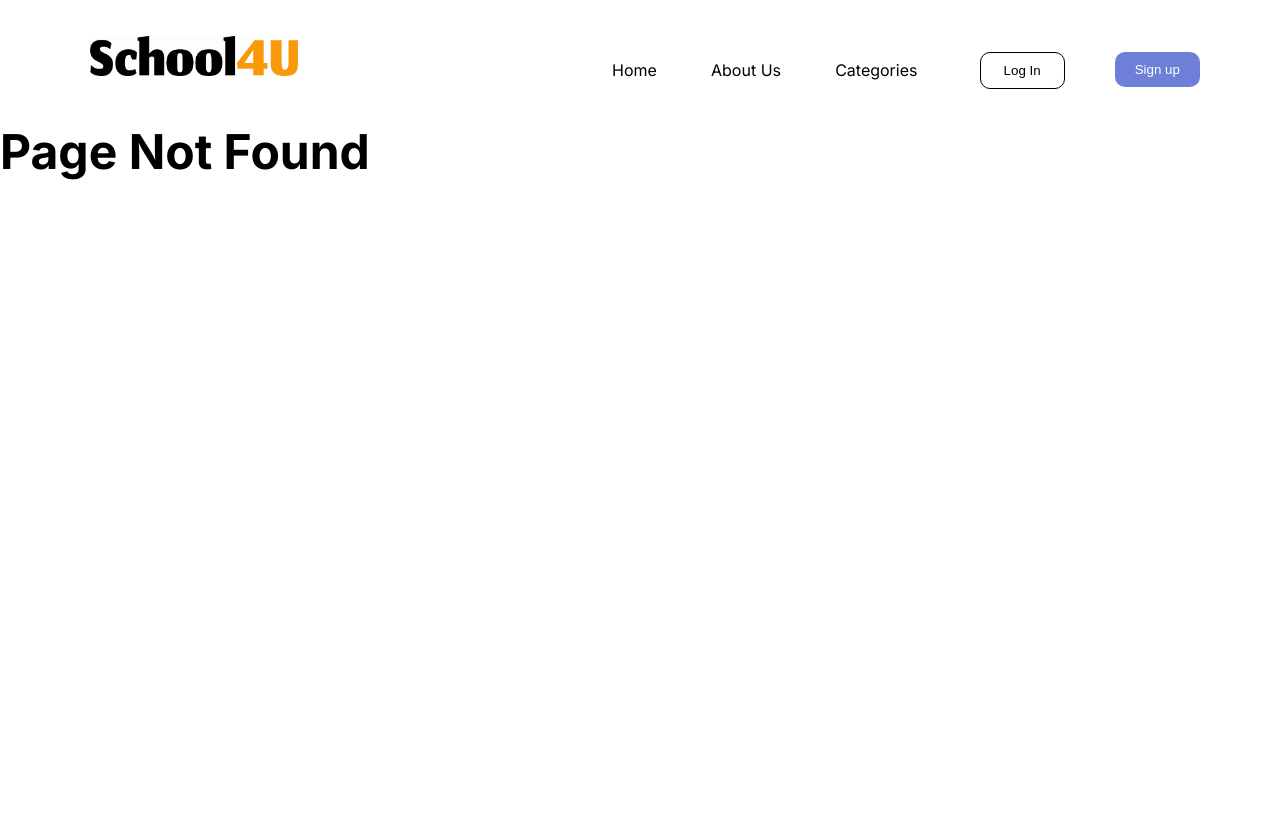
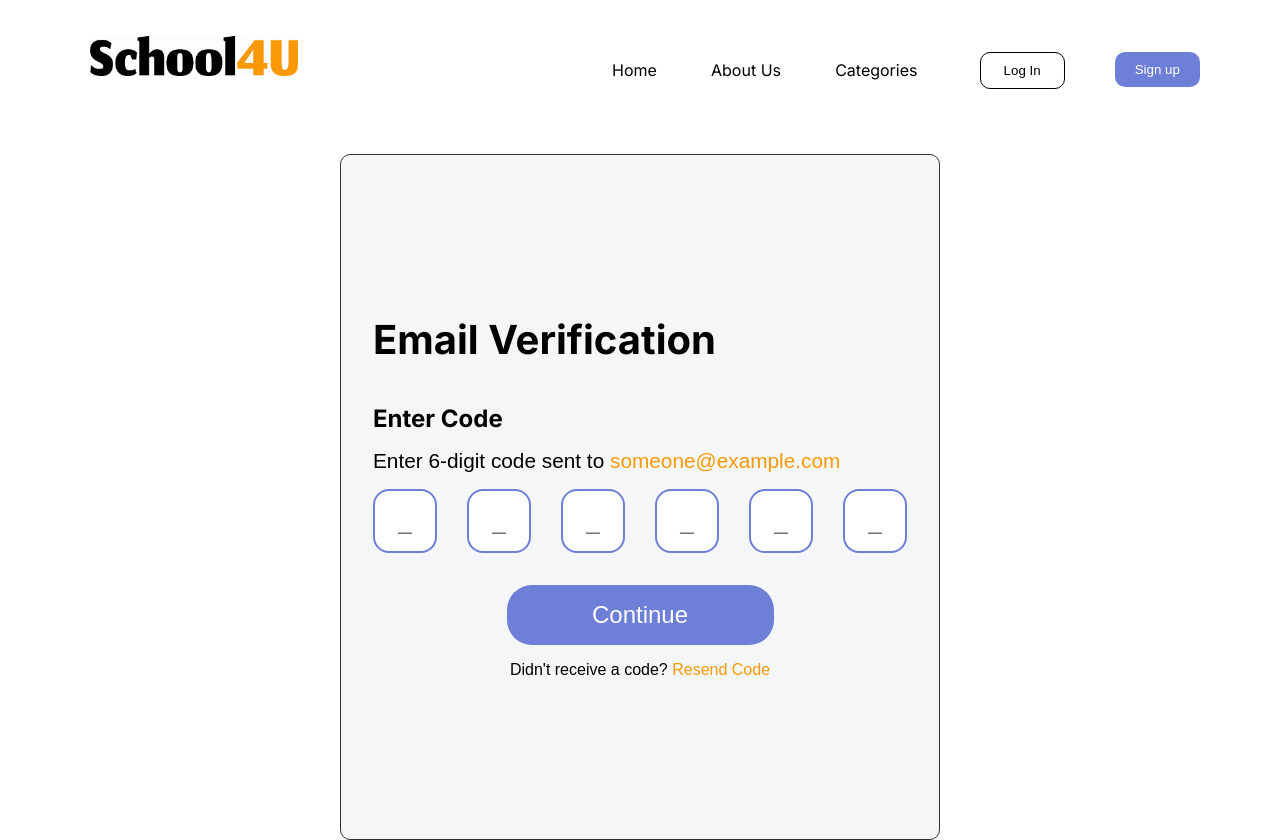
Before and after one commit to School-4U/FrontendT, a React (Vite) app: page /schoolverification in a window 1280 px wide. Before the commit this address had no page. Before the commit the page ends 800 px from the top, so only its background shows below. Built offline with nearby package versions, Linux system fonts and the light colour scheme; a web font is replaced by a local one.

Commit message:
debugging

```diff
--- a/src/App.jsx
+++ b/src/App.jsx
@@ -23,20 +23,24 @@ import { useLocation } from "react-router-dom";
 import ForgotPassword from "./pages/ForgotPassword";
 // import { AuthProvider } from './components/AuthContext';
 import { Parentprofile } from "./components/Parentprofile";
+import { Courses } from "./components/Courses";
+import { SchoolVerification } from "./pages/SchoolVerification";
+
 
 
 
 function App() {
   const location = useLocation();
   const isDashboardPage = location.pathname === "/dashboard";
-  const isSchoolDashboardPage = location.pathname === "/SchoolDashboard";
+  const isSchoolDashboardPage = location.pathname.toLowerCase().trim() === "/schooldashboard";
   const isParentProfile = location.pathname === "/Parentprofile";
+  const isCourses = location.pathname === "/Courses";
 
   return (
     <>
 
       <GlobalStyles />
-      {isDashboardPage || isSchoolDashboardPage || isParentProfile ? null : (
+      {isDashboardPage || isSchoolDashboardPage || isParentProfile || isCourses ? null : (
         <Header />
       )}
       {/* {SchoolDashboardPage ? null : <Header />} */}
@@ -49,6 +53,7 @@ function App() {
           <Route path="/popup" element={<Popup />} />
           <Route path="/Parent" element={<Parent />} />
           <Route path="/verification" element={<Verification />} />
+          <Route path="/schoolverification" element={<SchoolVerification />} />
           <Route path="/FindASchool" element={<FindASchool />} />
           <Route path="/Parentprofile" element={<Parentprofile />} />
           <Route path="/User" element={<User />} />
@@ -57,6 +62,7 @@ function App() {
           <Route path="/dashboard" element={<Dashboard />} />
           <Route path="/SchoolDashboard" element={<SchoolDashboard />} />
           <Route path="/forgot-password" element={<ForgotPassword />} />
+          <Route path="/courses" element={<Courses />} />
           <Route path="*" element={<h1>Page Not Found</h1>} />
         </Routes>
       </Container>
--- a/src/components/styles/Header.styled.jsx
+++ b/src/components/styles/Header.styled.jsx
@@ -113,6 +113,11 @@ export const Button = styled.button`
     width: 90px;
     margin: auto;
 }
+
+@media screen and (min-width: 320px) and (max-width: 768px){
+    width: 90px;
+    margin: auto;
+}
 `
 export const SignB = styled.button`
     border: none;
--- a/src/components/styles/Home.styled.jsx
+++ b/src/components/styles/Home.styled.jsx
@@ -198,7 +198,7 @@ export const WhatContainer = styled.div`
     }
 
     @media screen and (min-width: 320px) and (max-width: 768px) {
-      font-size: 16px;
+      font-size: 14px;
       margin-top: 10px;
     }
   }
@@ -245,7 +245,7 @@ export const Comments2 = styled.div`
   @media screen and (min-width: 320px) and (max-width: 768px) {
     font-size: 16px;
     padding: 20px;
-    margin-top: 20px;
+    margin: 10px 0;
   }
 `;
 export const CommentImage = styled.img`
--- a/src/pages/Dashboard.jsx
+++ b/src/pages/Dashboard.jsx
@@ -42,8 +42,10 @@ export const Dashboard = () => {
 											<h3>Community</h3>
 											</>
 											<>
+											<Link to="/Courses">
 											<FaBookOpen/>
 											<h3>Courses</h3>
+											</Link>
 											</>
 											<>
 											<FaClock/>
@@ -153,8 +155,6 @@ export const Dashboard = () => {
 										/>
 									</div>
 								</div>
-
-								<div></div>
 							</ImageContainer>
 							<ImageContainer2>
 								<div className="top">
--- a/src/pages/LoginForm.jsx
+++ b/src/pages/LoginForm.jsx
@@ -5,7 +5,7 @@ import styled from "styled-components";
 import { GoogleLogin } from "@react-oauth/google";
 import { useNavigate } from "react-router-dom";
 import axios from "axios";
-import { useAuth } from "../components/AuthContext";
+import { useAuth } from "../components/AuthContext"
 
 const FormGroup = styled.div`
   margin-bottom: 1rem;
@@ -210,11 +210,21 @@ const LoginForm = () => {
       // toast.success("Login successful");
 
       setIsLoggedIn(true);
-      navigate("/dashboard",
-          {
-            state: getData.data.data
-          }
-      );
+      if(getData.data.data.type === "parent"){
+        navigate("/dashboard",
+        {
+          state: getData.data.data
+        }
+    );
+      }
+
+    if(getData.data.data.type === "school"){
+      navigate("/Schooldashboard",
+      {
+        state: getData.data.data
+      }
+  );
+    }
 
     } catch (error) {
       // setError(error.message);
--- a/src/pages/SchoolDashboard.jsx
+++ b/src/pages/SchoolDashboard.jsx
@@ -3,8 +3,23 @@ import {  FaBookOpen, FaClock, FaHome, FaThLarge, FaUserCircle, FaCommentAlt, Fa
 import { Container } from "../components/styles/Container.styled";
   import { Link } from "react-router-dom";
   import { StyledDashboard, Sidebar, Main, Top, Right, Left, Home, User, Middle, Card, FirstCard, Active, Messages, StyledButtons, Calender, History} from "../components/styles/Dashboard.styled";
+  import { useNavigate } from "react-router-dom";
+  import { useLocation } from "react-router-dom";
+
 
   export const SchoolDashboard = () => {
+    const location = useLocation();
+	const data = location.state;
+
+
+    const navigate = useNavigate();
+
+
+ const handleLogout = () => {
+
+	navigate("/");
+
+ }
     return (
       <div>
 
@@ -51,8 +66,18 @@ import { Container } from "../components/styles/Container.styled";
                                 </Home>
                                 <User>
                                 <FaUserCircle />
-                                <h3>Brownhill School</h3>
+                                <h3>{data.name}</h3>
                                 </User>
+
+                                <button onClick={handleLogout} style={{
+                                     padding: '10px 20px',
+                                     backgroundColor: '#6e7fd7',
+                                     color: '#fff',
+                                     marginLeft: '20px',
+                                     border: 'none',
+                                     borderRadius: '5px',
+                                     cursor: 'pointer',
+                                }}>Logout</button>
                             </Left>
 
                             </Top>
@@ -61,7 +86,7 @@ import { Container } from "../components/styles/Container.styled";
                             <Card>
                                 <FirstCard>
                                     <div>
-                                    <h3>Welcome, <br/>Brownhill School</h3>
+                                    <h3>Welcome, <br/>{data.name}</h3>
                             <p>What would you like to do today?</p>
                                     </div>
 
@@ -76,7 +101,7 @@ import { Container } from "../components/styles/Container.styled";
                             <Messages>
                                 <div className="top">
                                 <h5>Lamidi</h5>
-                                <p>Hi Brownhill School, I&apos;d love to know...</p>
+                                <p>Hi {data.name}, I&apos;d love to know...</p>
                                 </div>
                                 <StyledButtons>
                                 <Link to="">Read </Link>
@@ -85,7 +110,7 @@ import { Container } from "../components/styles/Container.styled";
                             <Messages>
                                 <div className="top">
                                 <h5>Iyke</h5>
-                                <p>Hi Brownhill School, please does your...</p>
+                                <p>Hi {data.name}, please does your...</p>
                                 </div>
                                 <StyledButtons>
 
--- /dev/null
+++ b/src/pages/SchoolEmailVerification.jsx
@@ -0,0 +1,194 @@
+import styled from "styled-components";
+import { Link } from "react-router-dom";
+import GlobalStyles from "../components/styles/Global";
+import { useState } from "react";
+import { useNavigate } from "react-router-dom";
+import axios from "axios";
+
+
+const Container = styled.div`
+  width: 100%;
+  max-width: 600px;
+  margin: 0 auto;
+  padding: 10rem 2rem;
+  background-color: #f5f6f8;
+  border-radius: 10px;
+  border: 1px solid #333;
+`;
+
+const Head = styled.div`
+  & h2 {
+    font-size: 2.5rem;
+    margin-bottom: 2.5rem;
+    color: #000;
+  }
+
+  & h3 {
+    font-size: 1.5rem;
+    margin-bottom: 1rem;
+    color: #000;
+  }
+
+  & p {
+    font-size: 1.3rem;
+    color: #000;
+  }
+`;
+
+const VerificationDigits = styled.div`
+  display: flex;
+  align-items: center;
+  justify-content: space-between;
+  width: 100%;
+  margin: 1rem 0;
+
+  & input {
+    width: 12%;
+    height: 4rem;
+    border-radius: 1rem;
+    font-size: 1.5rem;
+    text-align: center;
+    outline: none;
+    border: 2px solid #6e7fd7;
+  }
+`;
+
+const AfterDigits = styled.div`
+  display: flex;
+  flex-direction: column;
+  align-items: center;
+  justify-content: center;
+  margin-top: 1rem;
+
+  & button {
+    width: 50%;
+    padding: 1rem;
+    margin: 1rem 0;
+    font-size: 1.5rem;
+    color: #fff;
+    background-color: #6e7fd7;
+    border: none;
+    border-radius: 25px;
+    cursor: pointer;
+  }
+`;
+
+const SchoolEmailVerification = () => {
+    const [verificationCode, setVerificationCode] = useState([
+        "",
+        "",
+        "",
+        "",
+        "",
+        "",
+      ]);
+      const [verificationResult, setVerificationResult] = useState(null);
+
+      const handleInputChange = (index, value) => {
+        const newVerificationCode = [...verificationCode];
+        newVerificationCode[index] = value;
+        setVerificationCode(newVerificationCode);
+      };
+
+      const handleKeyDown = (e, index) => {
+        const { value } = e.target;
+
+        // Limit input to a single numeric character
+        if (value.length > 1 || Number.isNaN(value)) {
+          e.preventDefault(); // Prevent invalid input
+          return;
+        }
+
+        // Update state with the valid digit
+        setVerificationCode((prevCode) => {
+          const newCode = [...prevCode];
+          newCode[index] = value;
+          return newCode;
+        });
+
+        // Move focus to the next empty input on digit entry
+        if (value.length === 1 && index < 5) {
+          const nextInput = document.getElementById(`input-${index + 1}`);
+          if (nextInput.value === "") {
+            nextInput.focus();
+          }
+        }
+
+        // Move focus to the previous input on backspace
+        if (value.length === 0 && index > 0) {
+          const prevInput = document.getElementById(`input-${index - 1}`);
+          prevInput.focus();
+        }
+      };
+
+      const navigate = useNavigate();
+      const handleSubmit = async (e) => {
+        e.preventDefault();
+
+        try {
+          const otp = verificationCode.join("");
+          console.log(typeof otp, "otp here");
+
+          const response = await axios.post(
+            "https://backend-production-b20a.up.railway.app/users/schoolSignup",
+            {
+              otp,
+            }
+          );
+
+          console.log(response, "respones here");
+
+          if (response.status === 200) {
+            // Verification successful, you can handle the success logic here
+            setVerificationResult("your verification is successful");
+          } else {
+            setVerificationResult("Verification failed");
+          }
+          navigate("/login");
+        } catch (error) {
+          console.log(`"Error occurred during verification:", ${error.message}`);
+        }
+      };
+
+      return (
+        <Container>
+          <GlobalStyles />
+          <Head>
+            <h2>Email Verification</h2>
+            <h3>Enter Code</h3>
+            <p>
+              Enter 6-digit code sent to{" "}
+              <span style={{ color: "#fa9907" }}>{"someone@example.com"}</span>
+            </p>
+          </Head>
+          <VerificationDigits>
+            {verificationCode.map((digit, index) => (
+              <input
+                key={index}
+                type="text"
+                id={`input-${index}`}
+                maxLength="1"
+                value={digit}
+                placeholder="_"
+                onChange={(e) => handleInputChange(index, e.target.value)}
+                onKeyDown={(e) => handleKeyDown(e, index)}
+              />
+            ))}
+          </VerificationDigits>
+          <AfterDigits>
+            <button onClick={handleSubmit}>Continue</button>
+            <p>
+              Didn't receive a code?{" "}
+              <span>
+                <Link to="/popup" style={{ color: "#fa9907" }}>
+                  Resend Code
+                </Link>
+              </span>
+            </p>
+            {verificationResult && <div>{verificationResult}</div>}
+          </AfterDigits>
+        </Container>
+      );
+    };
+
+    export default SchoolEmailVerification;
--- /dev/null
+++ b/src/pages/SchoolVerification.jsx
@@ -0,0 +1,25 @@
+
+import styled from "styled-components";
+import SchoolEmailVerification from "./SchoolEmailVerification";
+
+const Container = styled.div`
+  width: 100%;
+  background-color: #fff;
+`;
+
+const VerificationContainer = styled.div`
+  display: flex;
+  justify-content: center;
+  align-items: center;
+  margin-top: 2rem;
+`;
+
+export const SchoolVerification = () => {
+  return (
+    <Container>
+      <VerificationContainer>
+        <SchoolEmailVerification />
+      </VerificationContainer>
+    </Container>
+  );
+};
--- a/src/pages/User.jsx
+++ b/src/pages/User.jsx
@@ -89,7 +89,7 @@ export const User = () => {
       toast.success('Signup successful');
 
       // Navigate to the dashboard upon successful form submission
-      navigate('/Verification');
+      navigate('/SchoolVerification');
     } catch (error) {
       // setError(error.message);
       console.error('Signup failed:', error);
```
Also changed, not shown: src/pages/Main.jsx (line endings or trailing spaces).
